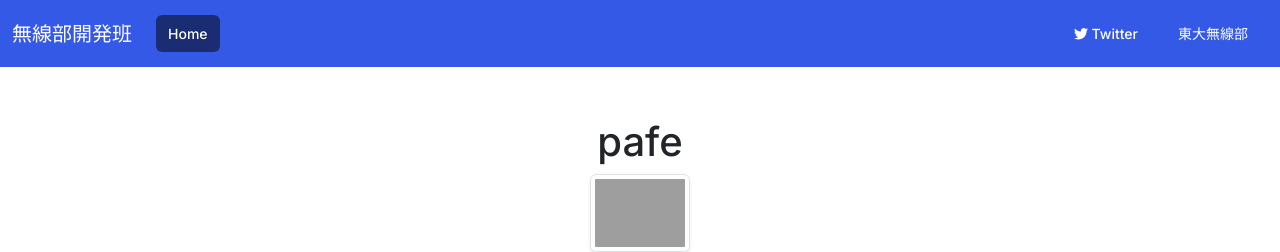
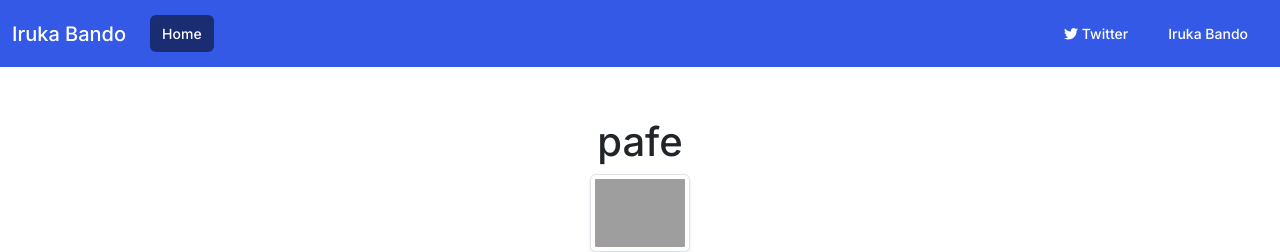
Before and after one commit to irukabando/pafe, a Jekyll site: the page built from README.md, in a window 1280 px wide. Shown: the top 252 px of the page. Built offline with Jekyll 4.4.1, drawn with Linux system fonts in a browser that asks for light colours; nearby versions of some CDN libraries; our own code applies the rules of GitHub Pages for plain Markdown files.

Commit message:
Update _config.yml

```diff
--- a/_config.yml
+++ b/_config.yml
@@ -1,5 +1,5 @@
 url:
-name: 無線部開発班
+name: Iruka Bando
 icon: /assets/head.png
 lead:
 desc:
@@ -8,16 +8,16 @@ items:
   href: /
 links:
 - name: Twitter
-  href: https://twitter.com/nextzlog
+  href: https://twitter.com/sendaiperson
   icon: fab fa-twitter
-- name: 東大無線部
-  href: https://ja1zlo.u-tokyo.org
+- name: Iruka Bando
+  href:
 jumps:
 - name: GitHub
-  href: https://github.com/nextzlog
+  href:
   icon: fab fa-github
 - name: Issues
-  href: https://github.com/nextzlog/todo/issues
+  href:
   icon: fas fa-comments
 nomath: false
 google_analytics:
```
